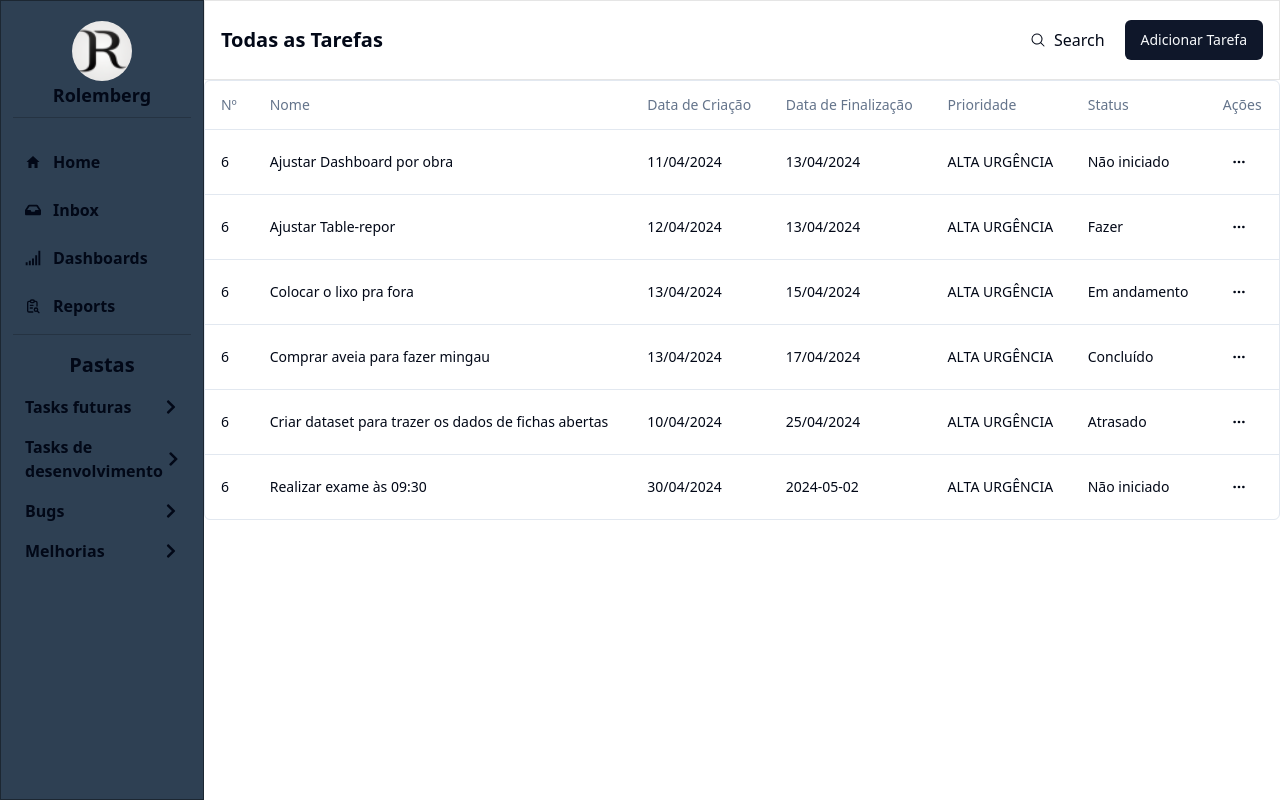
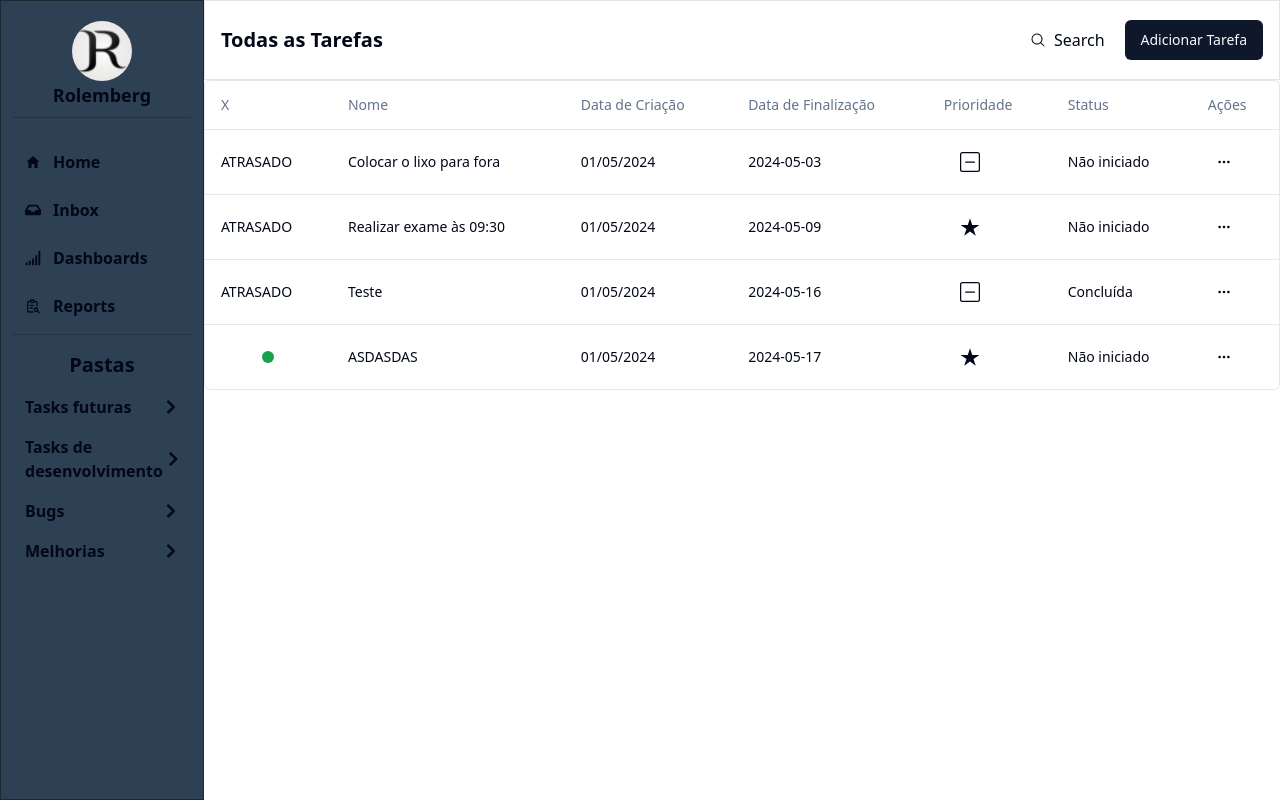
Before and after one commit to RolembergJunior/task-manager, a Next.js app: page / in a window 1280 px wide. Built offline with nearby package versions, Linux system fonts and the light colour scheme; data requests are answered from the project's data file.

Commit message:
configuring first column

```diff
--- a/db.json
+++ b/db.json
@@ -1,59 +1,47 @@
 {
   "tarefas": [
     {
-      "id": "1",
-      "name": "Ajustar Dashboard por obra",
-      "responsible": 2,
-      "creationDate": "11/04/2024",
-      "finalizationDate": "13/04/2024",
-      "priority": 3,
+      "id": "d2e1",
+      "name": "Colocar o lixo para fora",
+      "description": "Usar o saco de lixo azul",
+      "responsible": "Rolemberg Junior",
+      "creationDate": "01/05/2024",
+      "finalizationDate": "2024-05-03",
+      "priority": "1",
+      "folder": null,
       "status": "Não iniciado"
     },
     {
-      "id": "2",
-      "name": "Ajustar Table-repor",
-      "responsible": 2,
-      "creationDate": "12/04/2024",
-      "finalizationDate": "13/04/2024",
-      "priority": 3,
-      "status": "Fazer"
+      "id": "9c0a",
+      "name": "Realizar exame às 09:30",
+      "description": "Sair antes das 08hrs para conseguir pegar o ônibus",
+      "responsible": "Rolemberg Junior",
+      "creationDate": "01/05/2024",
+      "finalizationDate": "2024-05-09",
+      "priority": "3",
+      "folder": null,
+      "status": "Não iniciado"
     },
     {
-      "id": "3",
-      "name": "Colocar o lixo pra fora",
-      "responsible": 2,
-      "creationDate": "13/04/2024",
-      "finalizationDate": "15/04/2024",
-      "priority": 3,
-      "status": "Em andamento"
+      "id": "7387",
+      "name": "Teste",
+      "description": "Criar teste",
+      "responsible": "Fernanda Sales",
+      "creationDate": "01/05/2024",
+      "finalizationDate": "2024-05-16",
+      "priority": "1",
+      "folder": null,
+      "status": "Concluída"
     },
     {
-      "id": "4",
-      "name": "Comprar aveia para fazer mingau",
-      "responsible": 2,
-      "creationDate": "13/04/2024",
-      "finalizationDate": "17/04/2024",
-      "priority": 3,
-      "status": "Concluído"
-    },
-    {
-      "id": "5",
-      "name": "Criar dataset para trazer os dados de fichas abertas",
-      "responsible": 2,
-      "creationDate": "10/04/2024",
-      "finalizationDate": "25/04/2024",
-      "priority": 3,
-      "status": "Atrasado"
-    },
-    {
-      "id": "83b3",
-      "name": "Realizar exame às 09:30",
-      "description": "Sair antes das 08hrs para não perder o onibus",
+      "id": "ac07",
+      "name": "ASDASDAS",
+      "description": "ASDASDASDD",
       "responsible": "Rolemberg Junior",
-      "creationDate": "30/04/2024",
-      "finalizationDate": "2024-05-02",
-      "priority": 3,
-      "folder": "1",
+      "creationDate": "01/05/2024",
+      "finalizationDate": "2024-05-17",
+      "priority": "3",
+      "folder": null,
       "status": "Não iniciado"
     }
   ]
--- a/package.json
+++ b/package.json
@@ -18,6 +18,7 @@
     "@tanstack/react-table": "^8.15.3",
     "class-variance-authority": "^0.7.0",
     "clsx": "^2.1.0",
+    "date-fns": "^3.6.0",
     "lucide-react": "^0.368.0",
     "next": "14.1.4",
     "react": "^18",
--- a/src/app/tasks/columns.tsx
+++ b/src/app/tasks/columns.tsx
@@ -3,35 +3,36 @@
 import { Button } from "@/components/ui/button";
 import { DropdownMenu, DropdownMenuContent, DropdownMenuItem, DropdownMenuLabel, DropdownMenuTrigger } from "@radix-ui/react-dropdown-menu";
 import { ColumnDef } from "@tanstack/react-table";
-import { IoEllipsisHorizontal, IoTrashOutline } from 'react-icons/io5'
+import { IoEllipsisHorizontal, IoStarSharp, IoTrashOutline } from 'react-icons/io5'
+import { BsDashSquare } from "react-icons/bs";
+import { AiOutlineExclamationCircle } from "react-icons/ai";
+import { parse, parseISO, format } from 'date-fns';
 
 export type Tasks = {
     id: number,
     name: string,
-    creatationDate?: string,
-    finalizationDate?: string,
+    creatationDate: string,
+    finalizationDate: string,
     priority: string | number,
     status: string
 }
-const arrayRows:Object[] = []
 
-function removeDuplicateRows(row:Object){
-    arrayRows.push(row);
-    const newArrayRowsWithoutDuplicate = arrayRows.filter( (row, index) => arrayRows.indexOf(row) === index)
-
-    console.log(newArrayRowsWithoutDuplicate)
-
-    return newArrayRowsWithoutDuplicate
-}
+const currentDate = new Date( Date.now() )
 
 export const columns: ColumnDef<Tasks>[] = [
     {
-        header: 'Nº',
+        header: 'X',
         cell(props) {
-          const countRows = removeDuplicateRows(props.row.original);
-
-          return countRows.length
-        },
+          if( format(currentDate, "dd/MM/yyyy") === format(parse(props.cell.row.original.finalizationDate, "yyyy-MM-dd", new Date()), "dd/MM/yyyy") ){
+                return "NO DIA"
+            } else if( format(currentDate, "dd/MM/yyyy") < format(parse(props.cell.row.original.finalizationDate, "yyyy-MM-dd", new Date()), "dd/MM/yyyy") ){
+                return <div className="bg-green-600 w-3 h-3 mx-auto rounded-full" />
+            } else if(  format(currentDate, "dd/MM/yyyy")  > format(parse(props.cell.row.original.finalizationDate, "yyyy-MM-dd", new Date()), "dd/MM/yyyy") ){
+                return "ATRASADO"
+            } else {
+                return console.log(parse(props.cell.row.original.finalizationDate, "yyyy-MM-dd", new Date()), 'pars')
+            }
+        }
     },
     {
         accessorKey: 'name',
@@ -48,14 +49,14 @@ export const columns: ColumnDef<Tasks>[] = [
     {
         header: 'Prioridade',
         cell: ({ row }) => {
-            if( row.original.priority === 1 ){
-                return 'BAIXA URGÊNCIA'
-            } else if( row.original.priority === 2 ){
-                return 'MÉDICA URGÊNCIA'
-            } else if( row.original.priority === 3 ) {
-                return 'ALTA URGÊNCIA'
+            if( row.original.priority === "1" ){
+                return <BsDashSquare className="ml-4" size={20} />
+            } else if( row.original.priority === "2"){
+                return <AiOutlineExclamationCircle className="ml-4" size={20} />
+            } else if( row.original.priority === "3" ) {
+                return <IoStarSharp className="ml-4" size={20}/>
             } else if( row.original.priority === undefined )
-                return ''
+                return <BsDashSquare className="ml-4" size={20} />
             }
     },
     {
--- a/src/app/tasks/data-table.tsx
+++ b/src/app/tasks/data-table.tsx
@@ -33,7 +33,7 @@ import Loading from "@/components/Loading";
     });
 
 
-    function onHandleClickRow(id:number){
+    function onHandleClickRow(id:number | string){
         router.push(`/task/${id}`);
     }
 
@@ -64,7 +64,7 @@ import Loading from "@/components/Loading";
                 <TableBody>
                     {table.getRowModel().rows?.length ? (
                         table.getRowModel().rows.map( (row) => (
-                            <TableRow onClick={() => onHandleClickRow(row.id)} key={row.id} data-state={row.getIsSelected() && "selected"}>
+                            <TableRow onClick={() => onHandleClickRow(row.original.id)} key={row.id} data-state={row.getIsSelected() && "selected"}>
                                 {row.getVisibleCells().map((cell) => (
                                     <TableCell
                                         className="hover:cursor-pointer"
```
Also changed, not shown: 1 other file (tests, documents, lock files or other folders).
